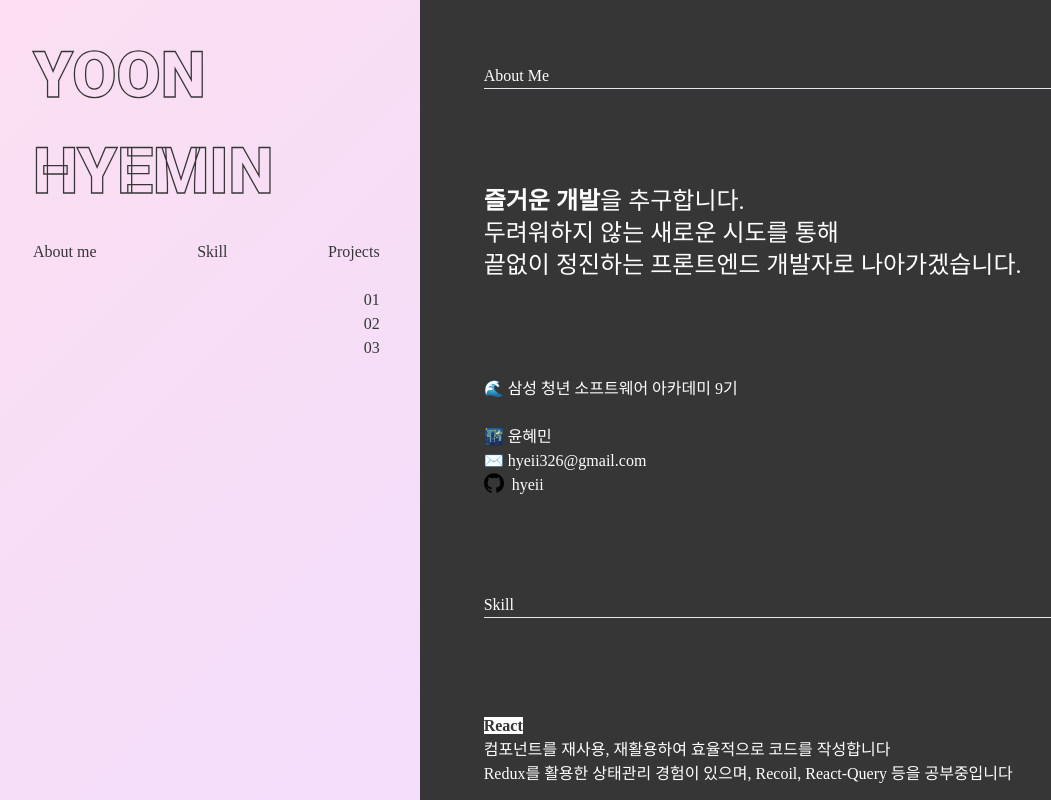
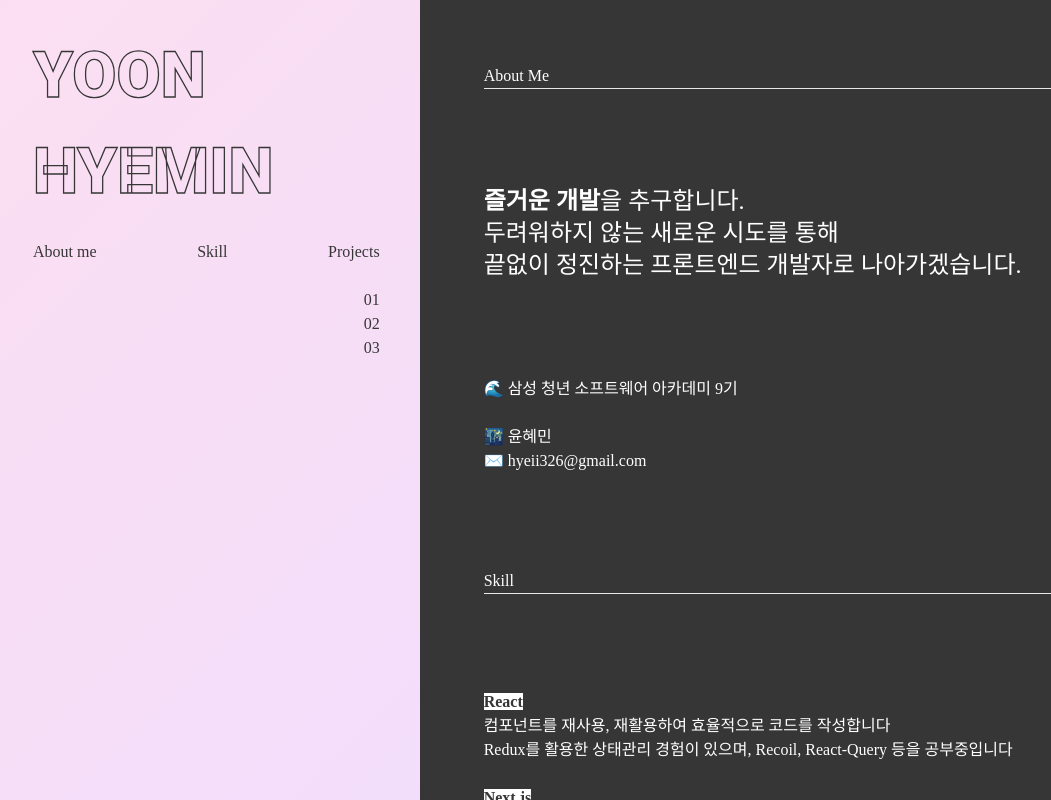
Before and after one commit to hyeii/web-portfolio, a Next.js app in the folder first-portfolio/: page / in a window 1280 px wide. Shown: the whole page, without its empty margins (7-1058 px from the left). Built offline with nearby package versions, Linux system fonts and the light colour scheme; a web font is replaced by a local one.

Commit message:
style: 링크 수정

```diff
--- a/first-portfolio/app/project/hotstock/page.tsx
+++ b/first-portfolio/app/project/hotstock/page.tsx
@@ -27,7 +27,7 @@ const Page = () => {
         target="_blank"
         className="hover:font-extrabold"
         href={
-          "https://alert-engine-558.notion.site/Hot-Stock-8c1547fa048c42ee847aa23c853cd66d?pvs=4"
+          "https://alert-engine-558.notion.site/Hot-Stock-583df12f53ec417ea20441367560bfac?pvs=4"
         }
       >
         더 알아보기 &gt;
--- a/first-portfolio/components/aboutMe/aboutMe.tsx
+++ b/first-portfolio/components/aboutMe/aboutMe.tsx
@@ -14,7 +14,7 @@ const AboutMe = () => {
         <br />
         <p>🌃 윤혜민</p>
         <p>✉️ hyeii326@gmail.com</p>
-        <div className="flex">
+        {/* <div className="flex">
           <svg
             className="w-5 h-5"
             role="img"
@@ -30,7 +30,7 @@ const AboutMe = () => {
               hyeii
             </a>
           </p>
-        </div>
+        </div> */}
       </div>
     </div>
   );
```
